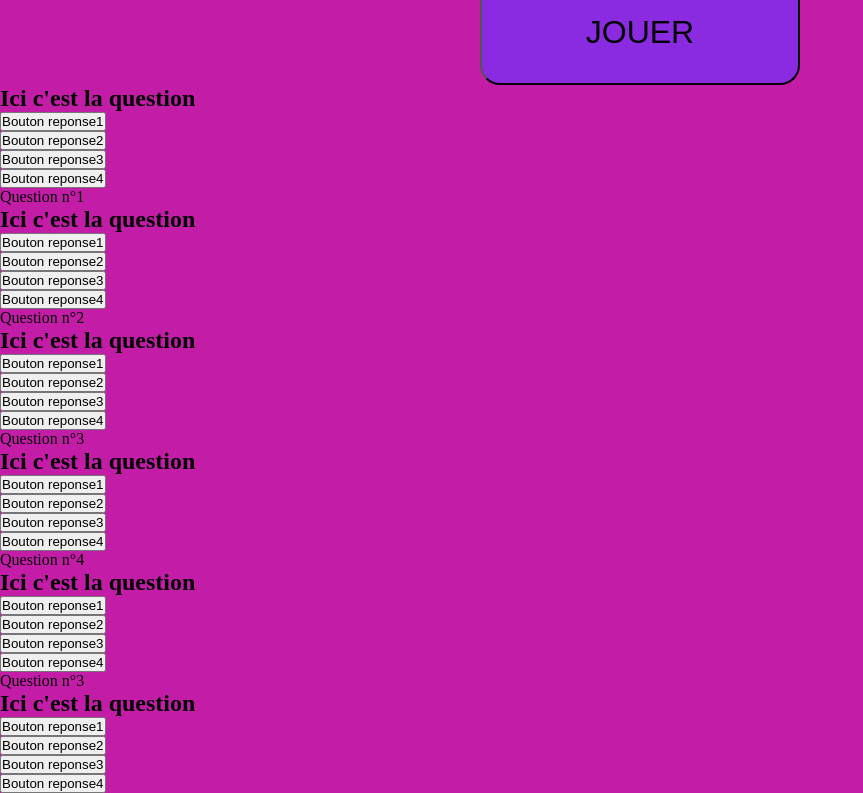
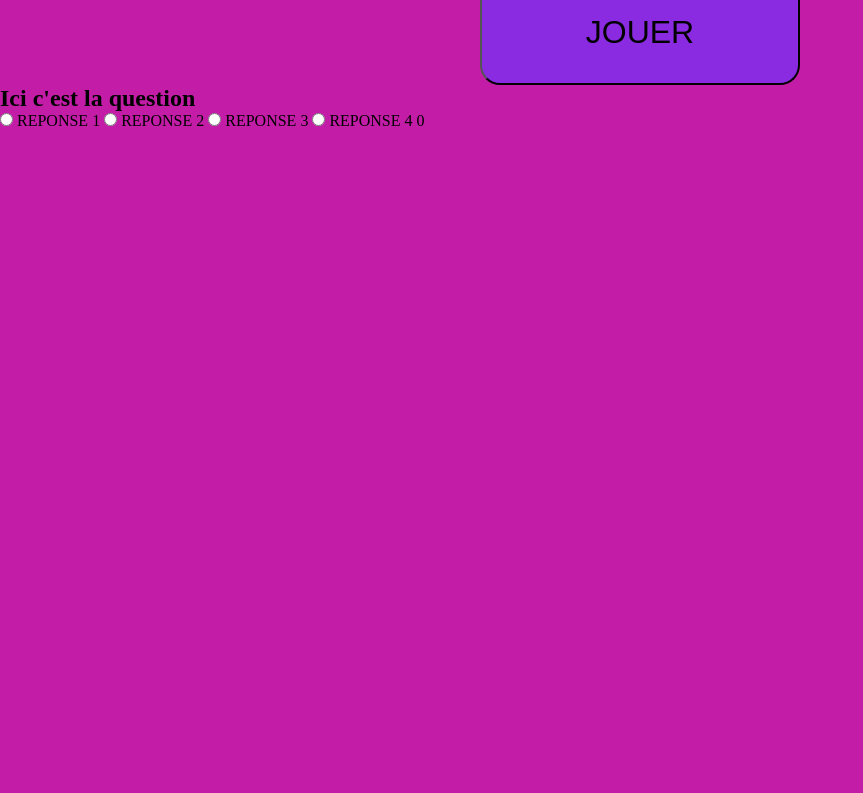
Before and after one commit to Fangornito/ReimsQuizz, a plain HTML site: page index.html in a window 1280 px wide. Shown: the part 564-1357 px from the top of the page, without its empty margins (0-863 px from the left). After the commit the page ends 800 px from the top, so only its background shows below. Drawn offline with Linux system fonts and the light colour scheme.

Commit message:
Add Input

```diff
--- a/index.html
+++ b/index.html
@@ -18,190 +18,17 @@
                 <h1>Ici c'est la question</h1>
             </div>
             <div class="answers">
-                <ul>
-                    <li>
-                        <button>
-                            Bouton reponse1
-                        </button>
-                    </li>
-
-                    <li>
-                        <button>
-                            Bouton reponse2
-                        </button>
-                    </li>
-
-                    <li>
-                        <button>
-                            Bouton reponse3
-                        </button>
-                    </li>
-                    <li>
-                        <button>
-                            Bouton reponse4
-                        </button>
-                    </li>
-                </ul>
-            </div>
-            <div class= "number" >
-                <p> Question n°1</p>
-            </div>
-            <div class="questions">
-                <h1>Ici c'est la question</h1>
-            </div>
-            <div class="answers">
-                <ul>
-                    <li>
-                        <button>
-                            Bouton reponse1
-                        </button>
-                    </li>
-
-                    <li>
-                        <button>
-                            Bouton reponse2
-                        </button>
-                    </li>
-
-                    <li>
-                        <button>
-                            Bouton reponse3
-                        </button>
-                    </li>
-                    <li>
-                        <button>
-                            Bouton reponse4
-                        </button>
-                    </li>
-                </ul>
-            </div>
-            <div class= "number" >
-                <p> Question n°2</p>
-            </div>
-            <div class="questions">
-                <h1>Ici c'est la question</h1>
-            </div>
-            <div class="answers">
-                <ul>
-                    <li>
-                        <button>
-                            Bouton reponse1
-                        </button>
-                    </li>
-
-                    <li>
-                        <button>
-                            Bouton reponse2
-                        </button>
-                    </li>
-
-                    <li>
-                        <button>
-                            Bouton reponse3
-                        </button>
-                    </li>
-                    <li>
-                        <button>
-                            Bouton reponse4
-                        </button>
-                    </li>
-                </ul>
-            </div>
-            <div class= "number" >
-                <p> Question n°3</p>
-            </div>
-            <div class="questions">
-                <h1>Ici c'est la question</h1>
-            </div>
-            <div class="answers">
-                <ul>
-                    <li>
-                        <button>
-                            Bouton reponse1
-                        </button>
-                    </li>
-
-                    <li>
-                        <button>
-                            Bouton reponse2
-                        </button>
-                    </li>
-
-                    <li>
-                        <button>
-                            Bouton reponse3
-                        </button>
-                    </li>
-                    <li>
-                        <button>
-                            Bouton reponse4
-                        </button>
-                    </li>
-                </ul>
-            </div>
-            <div class= "number" >
-                <p> Question n°4</p>
-            </div>
-            <div class="questions">
-                <h1>Ici c'est la question</h1>
-            </div>
-            <div class="answers">
-                <ul>
-                    <li>
-                        <button>
-                            Bouton reponse1
-                        </button>
-                    </li>
-
-                    <li>
-                        <button>
-                            Bouton reponse2
-                        </button>
-                    </li>
-
-                    <li>
-                        <button>
-                            Bouton reponse3
-                        </button>
-                    </li>
-                    <li>
-                        <button>
-                            Bouton reponse4
-                        </button>
-                    </li>
-                </ul>
-            </div>
-            <div class= "number" >
-                <p> Question n°3</p>
-            </div>
-            <div class="questions">
-                <h1>Ici c'est la question</h1>
-            </div>
-            <div class="answers">
-                <ul>
-                    <li>
-                        <button>
-                            Bouton reponse1
-                        </button>
-                    </li>
-
-                    <li>
-                        <button>
-                            Bouton reponse2
-                        </button>
-                    </li>
-
-                    <li>
-                        <button>
-                            Bouton reponse3
-                        </button>
-                    </li>
-                    <li>
-                        <button>
-                            Bouton reponse4
-                        </button>
-                    </li>
-                </ul>
+                <form oninput="result.value=parseInt(drone.value)">
+                    <input type="radio" id="reponse1" name="drone" value=0>
+                    <label for="reponse1"> REPONSE 1 </label>
+                    <input type="radio" id="reponse2" name="drone" value=10>
+                    <label for="reponse2"> REPONSE 2 </label>
+                    <input type="radio" id="reponse3" name="drone" value=0>
+                    <label for="reponse3"> REPONSE 3 </label>
+                    <input type="radio" id="reponse4" name="drone" value=0>
+                    <label for="reponse4"> REPONSE 4 </label>
+                  <output name="result">  0 </output>
+                </form>
             </div>
         </div>
     </section>
```
